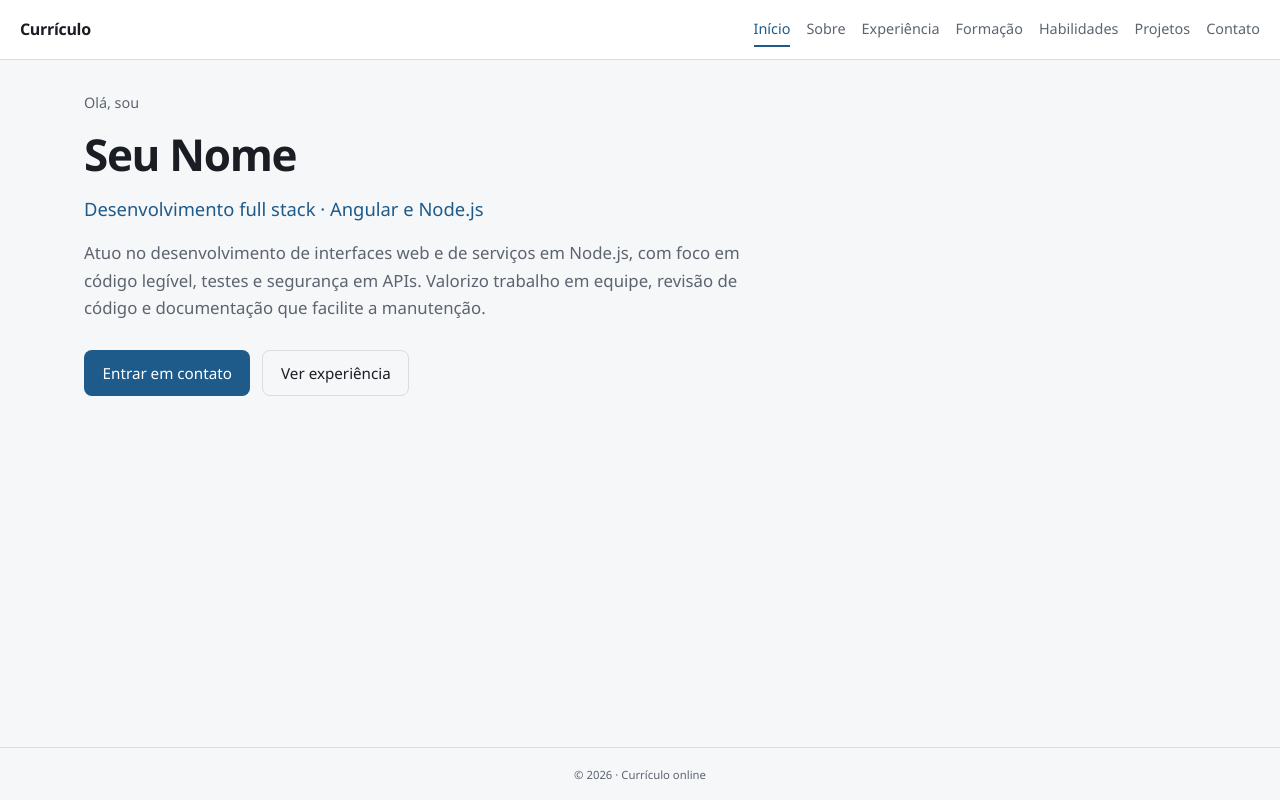
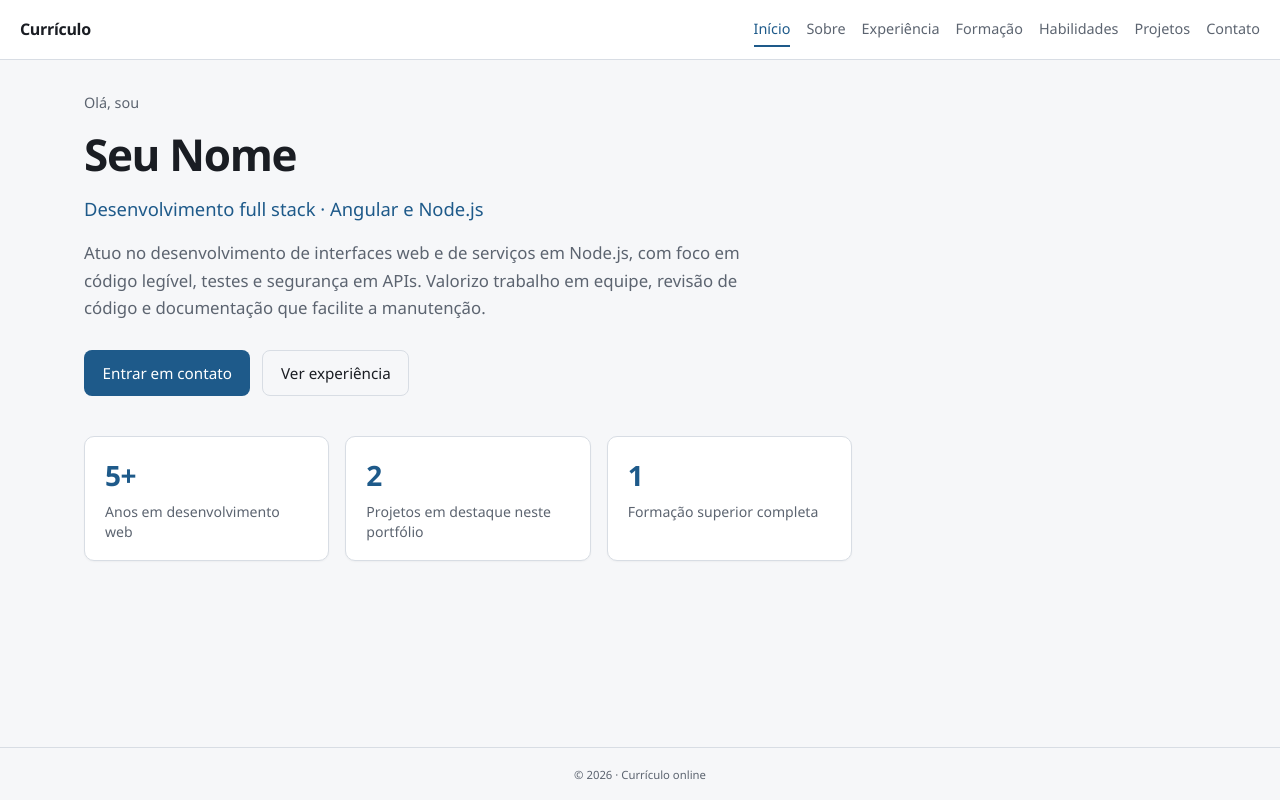
Before and after one commit to Ksaavedra/curriculum-site, an Angular app: page / in a window 1280 px wide. Built offline with nearby package versions, Linux system fonts and the light colour scheme.

Commit message:
ajuste de homemétricas ou destaque

```diff
--- a/src/app/core/data/cv-data.ts
+++ b/src/app/core/data/cv-data.ts
@@ -1,6 +1,11 @@
 import { CvContent } from '../models/cv.types';
 
 export const CV_DATA: CvContent = {
+  highlights: [
+    { value: '5+', label: 'Anos em desenvolvimento web' },
+    { value: '2', label: 'Projetos em destaque neste portfólio' },
+    { value: '1', label: 'Formação superior completa' },
+  ],
   profile: {
     name: 'Seu Nome',
     headline: 'Desenvolvimento full stack · Angular e Node.js',
--- a/src/app/pages/home/home.html
+++ b/src/app/pages/home/home.html
@@ -1,6 +1,7 @@
-<section class="hero">
+<div class="home">
+  <section class="hero" aria-labelledby="home-title">
     <p class="eyebrow">Olá, sou</p>
-  <h1>{{ profile.name }}</h1>
+    <h1 id="home-title">{{ profile.name }}</h1>
     <p class="headline">{{ profile.headline }}</p>
     <p class="summary">{{ profile.summary }}</p>
     <div class="actions">
@@ -8,3 +9,15 @@
       <a routerLink="/experiencia" class="btn ghost">Ver experiência</a>
     </div>
   </section>
+
+  @if (highlights.length) {
+    <section class="highlights" aria-label="Destaques">
+      @for (h of highlights; track h.label) {
+        <article class="metric">
+          <p class="value">{{ h.value }}</p>
+          <p class="label">{{ h.label }}</p>
+        </article>
+      }
+    </section>
+  }
+</div>
--- a/src/app/pages/home/home.scss
+++ b/src/app/pages/home/home.scss
@@ -1,5 +1,41 @@
+.home {
+  display: flex;
+  flex-direction: column;
+  gap: 2.5rem;
+}
+
 .hero {
   max-width: 42rem;
+}
+
+.highlights {
+  display: grid;
+  grid-template-columns: repeat(auto-fit, minmax(10rem, 1fr));
+  gap: 1rem;
+  max-width: 48rem;
+}
+
+.metric {
+  padding: 1.1rem 1.25rem;
+  border-radius: 10px;
+  border: 1px solid var(--cv-border);
+  background: var(--cv-surface);
+  box-shadow: 0 1px 2px rgb(0 0 0 / 4%);
+}
+
+.metric .value {
+  margin: 0 0 0.35rem;
+  font-size: 1.75rem;
+  font-weight: 600;
+  letter-spacing: -0.02em;
+  color: var(--cv-accent);
+}
+
+.metric .label {
+  margin: 0;
+  font-size: 0.88rem;
+  line-height: 1.45;
+  color: var(--cv-muted);
 }
 
 .eyebrow {
--- a/src/app/pages/home/home.ts
+++ b/src/app/pages/home/home.ts
@@ -12,4 +12,5 @@ export class HomeComponent {
   protected readonly cv = inject(CvDataService);
 
   protected readonly profile = this.cv.content.profile;
+  protected readonly highlights = this.cv.content.highlights ?? [];
 }
```
Also changed, not shown: src/app/core/models/cv.types.ts (+8 -0 lines). Lines whose indentation alone changed are shown as unchanged.
